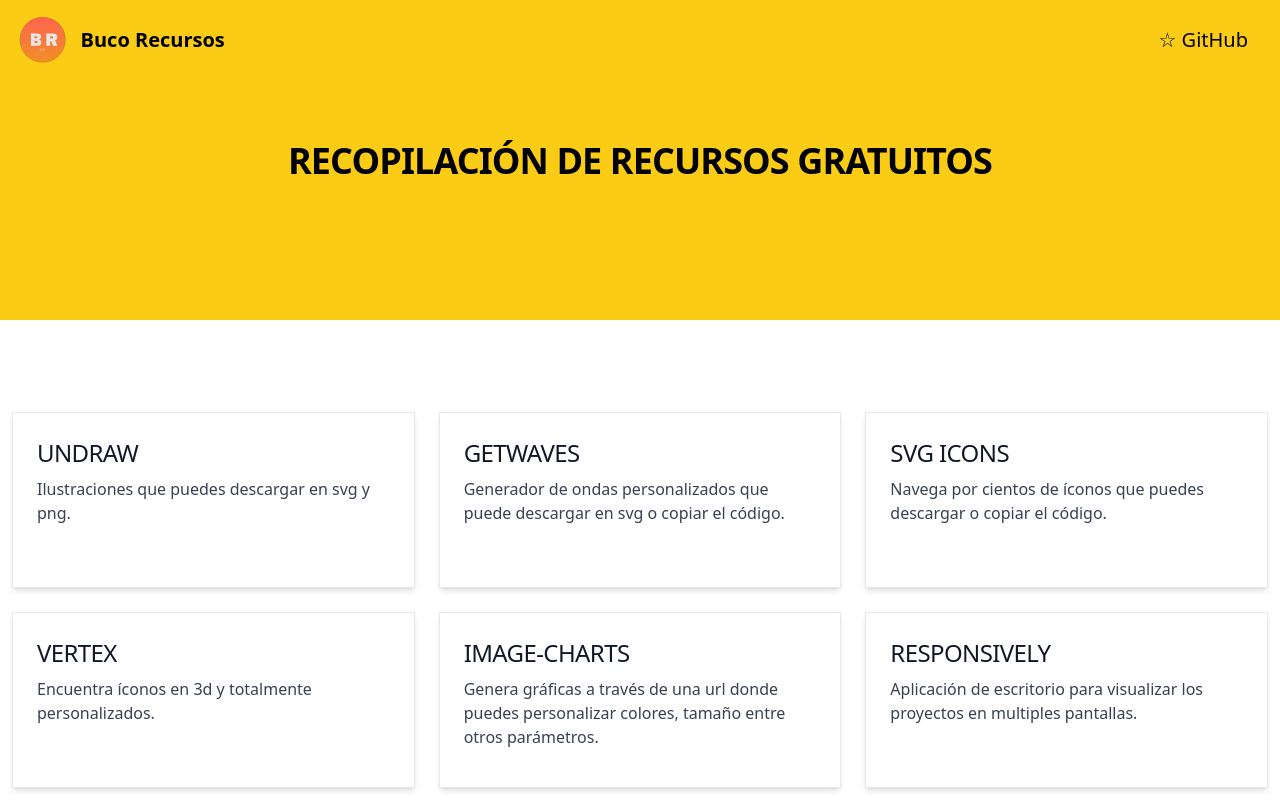
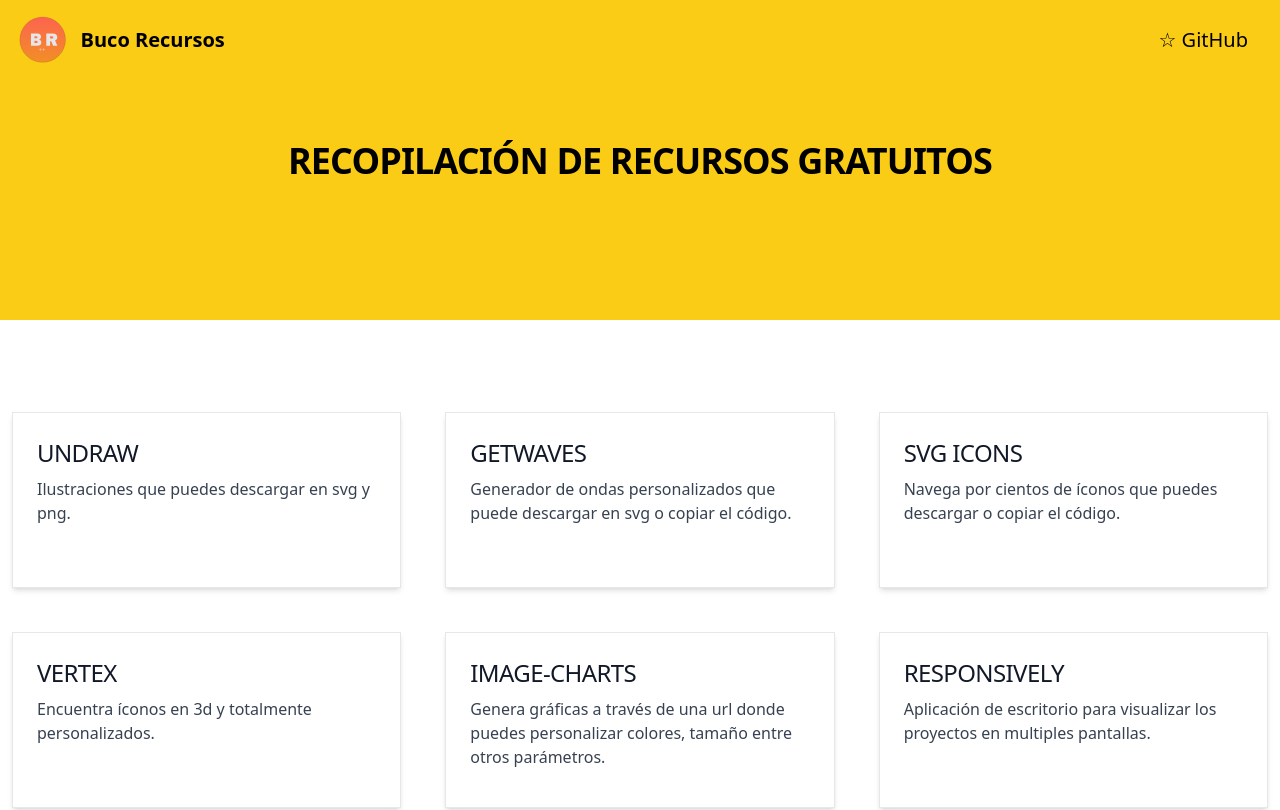
Before and after one commit to omarcardoze/bucorecursos, a Next.js app: page / in a window 1280 px wide. Shown: the top 810 px of the page. Built offline with nearby package versions, Linux system fonts and the light colour scheme.

Commit message:
Add separation gap

```diff
--- a/components/ResourcesList/index.tsx
+++ b/components/ResourcesList/index.tsx
@@ -12,7 +12,7 @@ export default function ResourcesList({ resources }: Props) {
   const limit = useLimit(targetRef)
 
   return (
-    <section className='container grid grid-cols-400 flex-1 my-20 text-slate-50'>
+    <section className='container grid gap-5 grid-cols-400 flex-1 my-20 text-slate-50'>
       {resources.slice(0, limit).map((r) => (
         <ResourcesItem resource={r} key={r.id} />
       ))}
```
